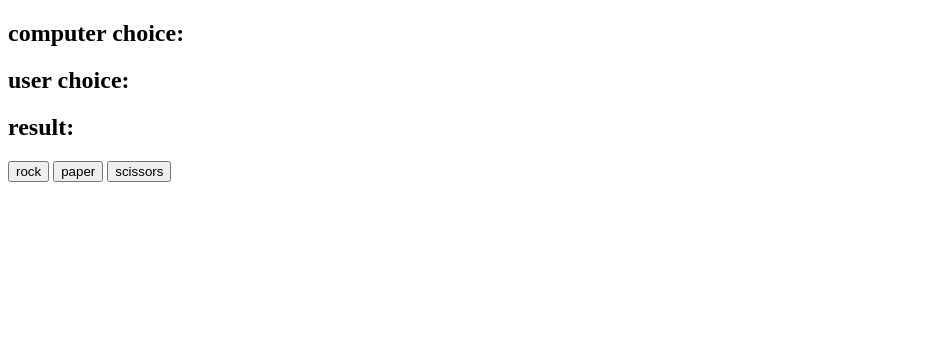
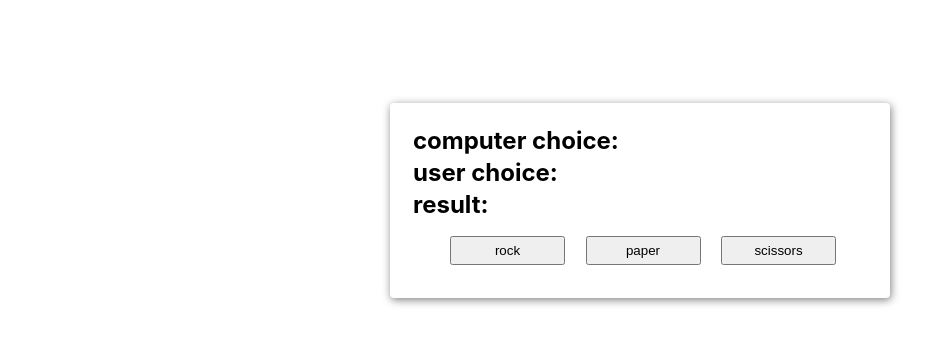
Before and after one commit to thebasilugo/game-rps, a plain HTML site: page index.html in a window 1280 px wide. Shown: the whole page, without its empty margins (0-952 px from the left). Drawn offline with Linux system fonts and the light colour scheme.

Commit message:
integration of internal stylesheet into file

```diff
--- a/index.html
+++ b/index.html
@@ -5,6 +5,60 @@
     <meta http-equiv="X-UA-Compatible" content="IE=edge" />
     <meta name="viewport" content="width=device-width, initial-scale=1.0" />
     <title>Rock Paper Scissors</title>
+    <style>
+      * {
+        margin: 3px;
+        padding: 0;
+        box-sizing: border-box;
+      }
+
+      body {
+        font-family: -apple-system, BlinkMacSystemFont, "Segoe UI", Roboto,
+          Oxygen, Ubuntu, Cantarell, "Open Sans", "Helvetica Neue", sans-serif;
+      }
+
+      main {
+        max-width: 500px;
+        min-width: 400px;
+        margin: 100px auto;
+        padding: 20px;
+        border-radius: 4px;
+        box-shadow: 1px 2px 8px rgba(0, 0, 0, 0.5);
+      }
+
+      #result {
+        font-weight: 800;
+      }
+
+      .button-box {
+        width: 100%;
+        padding: 10px 0 0;
+        text-align: center;
+      }
+
+      button {
+        width: 25%;
+        margin: 4px 8px 10px;
+        padding: 5px 0;
+        cursor: pointer;
+        transition: all 0.25s ease-in-out;
+      }
+
+      button:hover {
+        font-weight: 600;
+        transform: translateY(-2px);
+        box-shadow: 1px 1px 3px rgba(0, 0, 0, 0.5);
+      }
+
+      h3 {
+        text-align: center;
+      }
+
+      h3 span {
+        margin-right: 25px;
+        font-weight: 700;
+      }
+    </style>
   </head>
   <body>
     <main>
```
